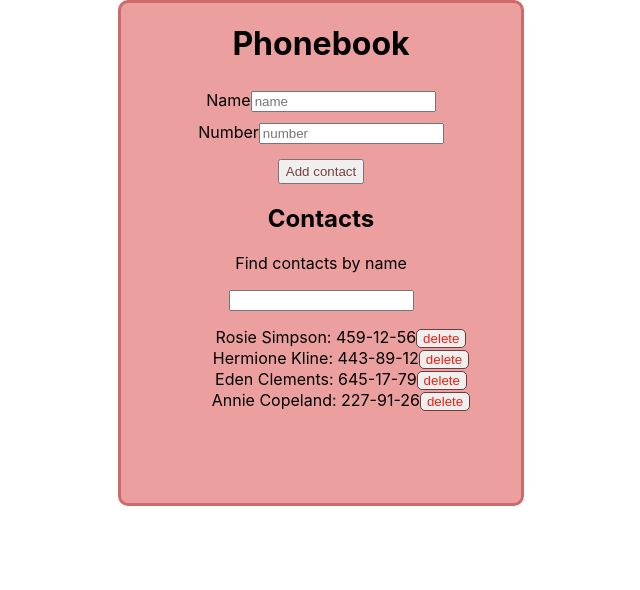
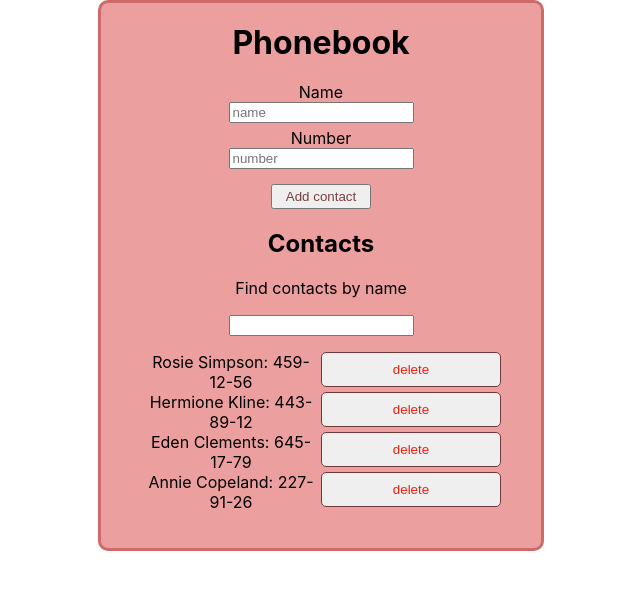
Before and after one commit to Tetiana4/goit-react-hw-02-phonebook, a React (Create React App) app: page / in a window 1280 px wide. Shown: the top 590 px of the page, without its empty margins (319-959 px from the left). Built offline with nearby package versions, Linux system fonts and the light colour scheme.

Commit message:
Add styles

```diff
--- a/src/App.js
+++ b/src/Component/App/App.js
@@ -1,9 +1,9 @@
 import React, { Component } from 'react';
-import ContactForm from './Component/ContactForm/ContactForm';
 import { v4 as uuidv4 } from 'uuid';
-import Filter from './Component/Filter/Filter';
-import ContactList from './Component/ContactList/ContactList';
-import { Div } from './App.styled';
+import ContactForm from '../ContactForm/ContactForm';
+import Filter from '../Filter/Filter';
+import ContactList from '../ContactList/ContactList';
+import { Container, Title } from './App.styled';
 
 class App extends Component {
   state = {
@@ -59,14 +59,14 @@ class App extends Component {
 
   render() {
     return (
-      <Div>
-        <h1>Phonebook</h1>
+      <Container>
+        <Title>Phonebook</Title>
         <ContactForm propSubmit={this.addContact} />
         <h2>Contacts</h2>
         <p>Find contacts by name</p>
         <Filter value={this.state.filter} onChange={this.changeFilter} />
         <ContactList contacts={this.getVisibleList()} onDelete={this.deleteContacts} />
-      </Div>
+      </Container>
     );
   }
 }
--- a/src/App.styled.js
+++ b/src/Component/App/App.styled.js
@@ -1,9 +1,9 @@
 import styled from '@emotion/styled';
 
-export const Div = styled.div`
+export const Container = styled.div`
   margin: 0 auto;
+  padding: 20px 20px;
   width: 400px;
-  height: 500px;
 
   text-align: center;
   justify-content: center;
@@ -11,3 +11,6 @@ export const Div = styled.div`
   border: 3px solid #ce6a6a;
   background-color: #ec9f9f;
 `;
+export const Title = styled.h1`
+  margin: 0 0 20px;
+`;
--- a/src/Component/ContactForm/ContactForm.jsx
+++ b/src/Component/ContactForm/ContactForm.jsx
@@ -1,6 +1,6 @@
 import React, { Component } from 'react';
 import { v4 as uuidv4 } from 'uuid';
-import { Form, Label, Button } from './ContactForm.styled';
+import { Label, Button, Input } from './ContactForm.styled';
 
 class ContactForm extends Component {
   state = {
@@ -35,10 +35,10 @@ class ContactForm extends Component {
   render() {
     return (
       <div>
-        <Form onSubmit={this.handleSubmit}>
+        <form onSubmit={this.handleSubmit}>
           <Label htmlFor={this.nameInputId}>
             Name
-            <input
+            <Input
               placeholder="name"
               type="text"
               name="name"
@@ -52,7 +52,7 @@ class ContactForm extends Component {
           </Label>
           <Label htmlFor={this.numberInputId}>
             Number
-            <input
+            <Input
               placeholder="number"
               type="tel"
               name="number"
@@ -65,7 +65,7 @@ class ContactForm extends Component {
             />
           </Label>
           <Button type="submit">Add contact</Button>
-        </Form>
+        </form>
       </div>
     );
   }
--- a/src/Component/ContactForm/ContactForm.styled.js
+++ b/src/Component/ContactForm/ContactForm.styled.js
@@ -1,17 +1,18 @@
 import styled from '@emotion/styled';
 
-export const Form = styled.form`
+export const Label = styled.label`
+  margin: 5px;
   display: flex;
   flex-direction: column;
   align-items: center;
 `;
 
-export const Label = styled.label`
-  margin: 5px;
-`;
-
 export const Button = styled.button`
   margin-top: 10px;
+  width: 100px;
   height: 25px;
   color: #7b3f3f;
 `;
+export const Input = styled.input`
+  margin: 0;
+`;
--- a/src/Component/ContactList/ContactList.jsx
+++ b/src/Component/ContactList/ContactList.jsx
@@ -1,15 +1,15 @@
 import React from 'react';
 import PropTypes from 'prop-types';
-import { List, Button } from './ContactList.styled';
+import { List, ListItem, Button } from './ContactList.styled';
 
 function ContactList({ contacts, onDelete }) {
   return (
     <List>
       {contacts.map(({ id, name, number }) => (
-        <li key={id}>
+        <ListItem key={id}>
           {name}: {number}
           <Button onClick={() => onDelete(id)}>delete</Button>
-        </li>
+        </ListItem>
       ))}
     </List>
   );
--- a/src/Component/ContactList/ContactList.styled.js
+++ b/src/Component/ContactList/ContactList.styled.js
@@ -1,10 +1,18 @@
 import styled from '@emotion/styled';
 
 export const List = styled.ul`
+  padding: 0 20px;
   list-style: none;
 `;
 
+export const ListItem = styled.li`
+  display: grid;
+  grid-template-columns: 1fr 1fr;
+`;
+
 export const Button = styled.button`
+  margin-bottom: 5px;
+  padding: 5px 10px;
   color: #f71c0c;
   border: 1px solid #723a3a;
   border-radius: 5px;
--- a/src/index.js
+++ b/src/index.js
@@ -1,8 +1,8 @@
 import React from 'react';
 import ReactDOM from 'react-dom';
+import reportWebVitals from './reportWebVitals';
+import App from './Component/App/App';
 import './index.css';
-import App from './App';
-import reportWebVitals from './reportWebVitals';
 
 ReactDOM.render(
   <React.StrictMode>
```
Also changed, not shown: src/App.css (deleted, +0 -38 lines), 1 other file (tests, documents, lock files or other folders).
